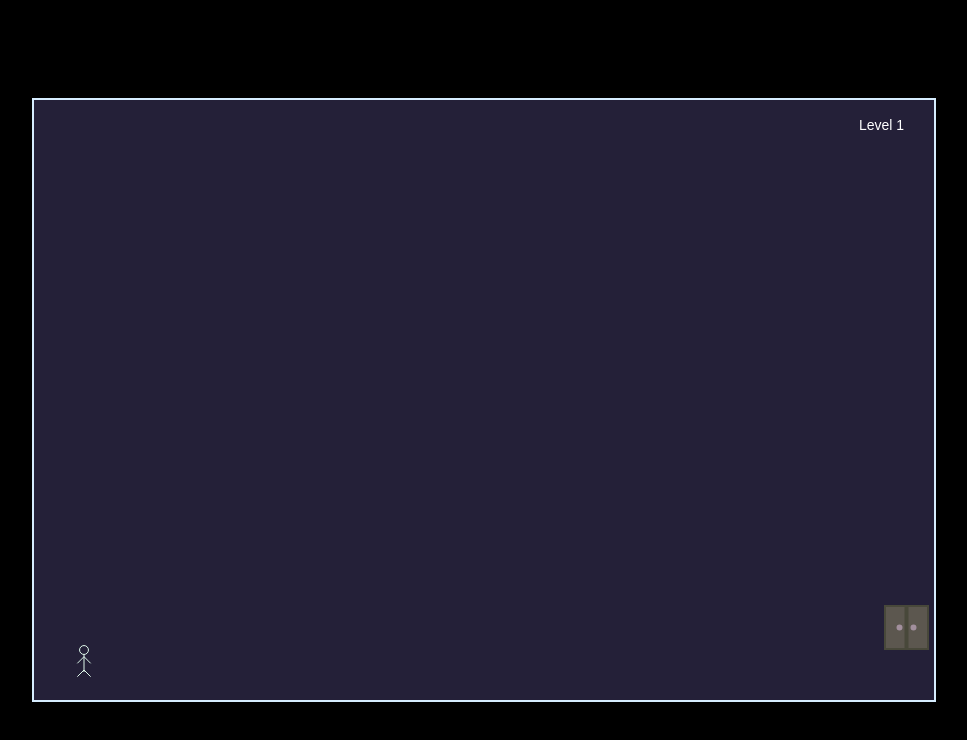
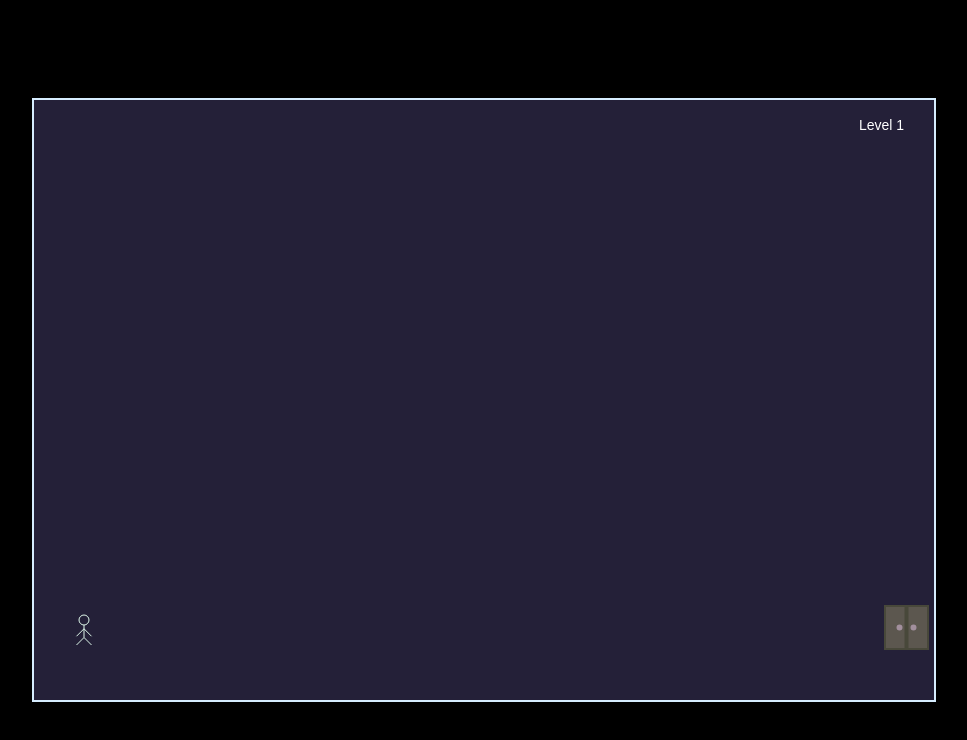
Before and after one commit to sconnole/html-games, a plain HTML site: page still-frame-platformer/001-basic-drawing.html in a window 1280 px wide. Shown: the whole page, without its empty margins (156-1123 px from the left). Drawn offline with Linux system fonts and the light colour scheme.

Commit message:
fix: dimensions of stickman

```diff
--- a/still-frame-platformer/001-basic-drawing.html
+++ b/still-frame-platformer/001-basic-drawing.html
@@ -56,7 +56,7 @@
 
       let player = {
         width: 10,
-        height: 20,
+        height: 30,
         y: CANVAS.height - 50,
         x: 50,
         direction: {
@@ -66,29 +66,28 @@
       };
 
       function drawPlayer() {
-        const headHeight = player.height / 9;
+        const headHeight = player.height / 12;
+        const radius = headHeight * 2;
+        const headStartLocation = player.y - player.height;
         CONTEXT.beginPath();
-        CONTEXT.arc(player.x, player.y, headHeight * 2, 0, Math.PI * 2, true);
+        CONTEXT.arc(player.x, headStartLocation, radius, 0, Math.PI * 2, true);
         CONTEXT.strokeStyle = "#DFF8EB";
         CONTEXT.stroke();
         CONTEXT.closePath();
 
         // Body
         CONTEXT.beginPath();
-        const bottomOfHead = player.y + headHeight + 2;
+        const bottomOfHead = headStartLocation + radius;
+        const limbLength = player.height / 4;
+        const bodyEndLocation = player.y - limbLength - radius ;
         CONTEXT.moveTo(player.x, bottomOfHead);
-        CONTEXT.lineTo(player.x, bottomOfHead + player.height - headHeight);
+        CONTEXT.lineTo(player.x, bodyEndLocation);
         CONTEXT.stroke();
         CONTEXT.closePath();
 
-        // Arms
-        const limbLength = player.height / 3;
-        const armStartLocation = player.y + player.height / 3;
+        const armStartLocation = bottomOfHead + player.height / 8;
         drawLimbs(limbLength, armStartLocation);
-
-        // Legs
-        const legStartLocation = player.y + player.height;
-        drawLimbs(limbLength, legStartLocation);
+        drawLimbs(limbLength, bodyEndLocation);
       }
 
       function drawLimbs(length, startLocation) {
```
